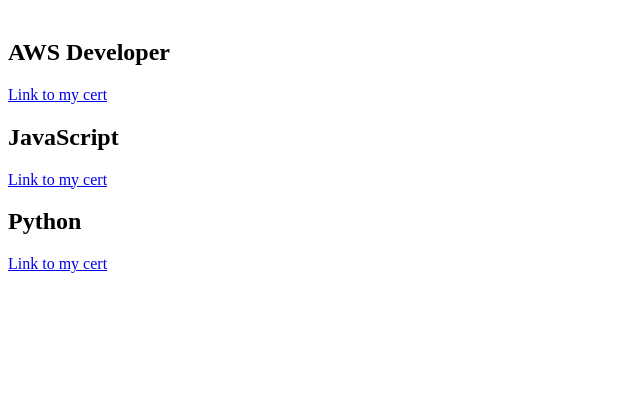
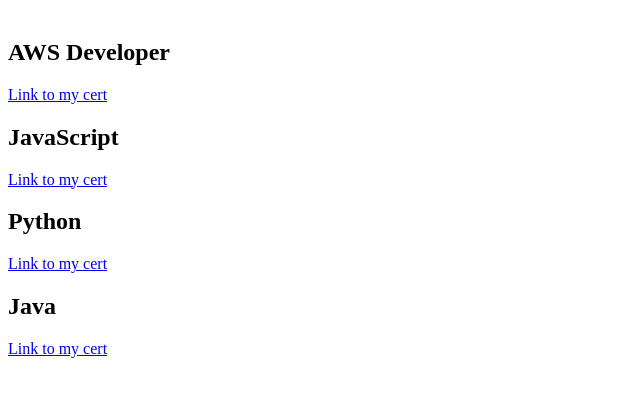
Before and after one commit to komyagin/komyagin.github.io, a plain HTML site: page certificates/index.html in a window 1280 px wide. Shown: the part 79-476 px from the top of the page, without its empty margins (0-640 px from the left). Drawn offline with Linux system fonts and the light colour scheme.

```diff
--- a/certificates/index.html
+++ b/certificates/index.html
@@ -16,5 +16,8 @@
     <h2>Python</h2>
     <a href="...">Link to my cert</a>
     <script src='script.js'></script>
+    <h2>Java</h2>
+    <a href="...">Link to my cert</a>
+    <script src='script.js'></script>
 </body>
 </html>
```
